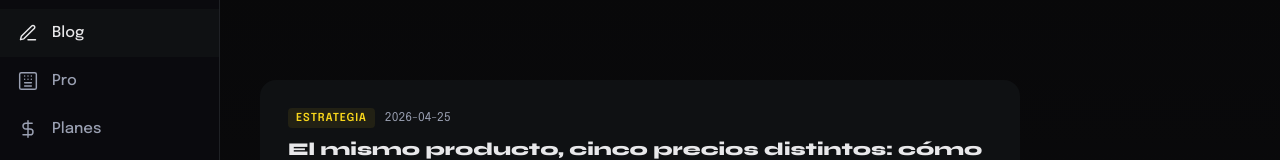
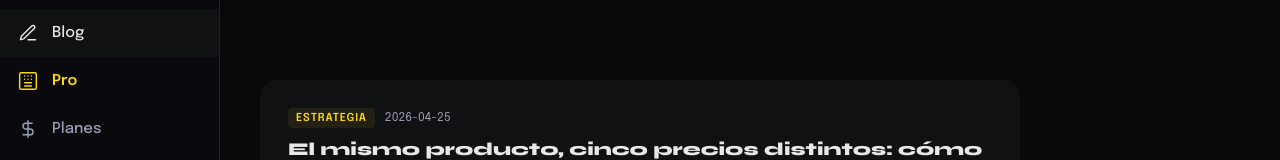
Before and after one commit to mapache2k/margenreal, a Next.js app: page /blog in a window 1280 px wide. Both pictures are taken after a click on the button "Calculadoras". Shown: the part 330-490 px from the top of the page. Built offline with nearby package versions, Linux system fonts and the light colour scheme.

Commit message:
style: highlight Pro sidebar item in accent yellow

```diff
--- a/components/Layout.tsx
+++ b/components/Layout.tsx
@@ -228,9 +228,9 @@ export default function Layout({ children }: { children: ReactNode }) {
         {/* Regular nav items */}
         {NAV.map(({ href, icon, label, exact }) => (
           <div key={href} className="sb-tooltip-wrap">
-            <Link href={href} className={`sb-item${isActive(href, exact) ? ' active' : ''}`}>
-              <span className="sb-icon"><Ico d={ICONS[icon as keyof typeof ICONS]} /></span>
-              <span className="sb-label">{label}</span>
+            <Link href={href} className={`sb-item${isActive(href, exact) ? ' active' : ''}${href === '/pro' ? ' pro' : ''}`}>
+              <span className="sb-icon" style={href === '/pro' ? { color: 'var(--accent)' } : undefined}><Ico d={ICONS[icon as keyof typeof ICONS]} /></span>
+              <span className="sb-label" style={href === '/pro' ? { color: 'var(--accent)', fontWeight: 700 } : undefined}>{label}</span>
             </Link>
             <div className="sb-tooltip">{label}</div>
           </div>
```
